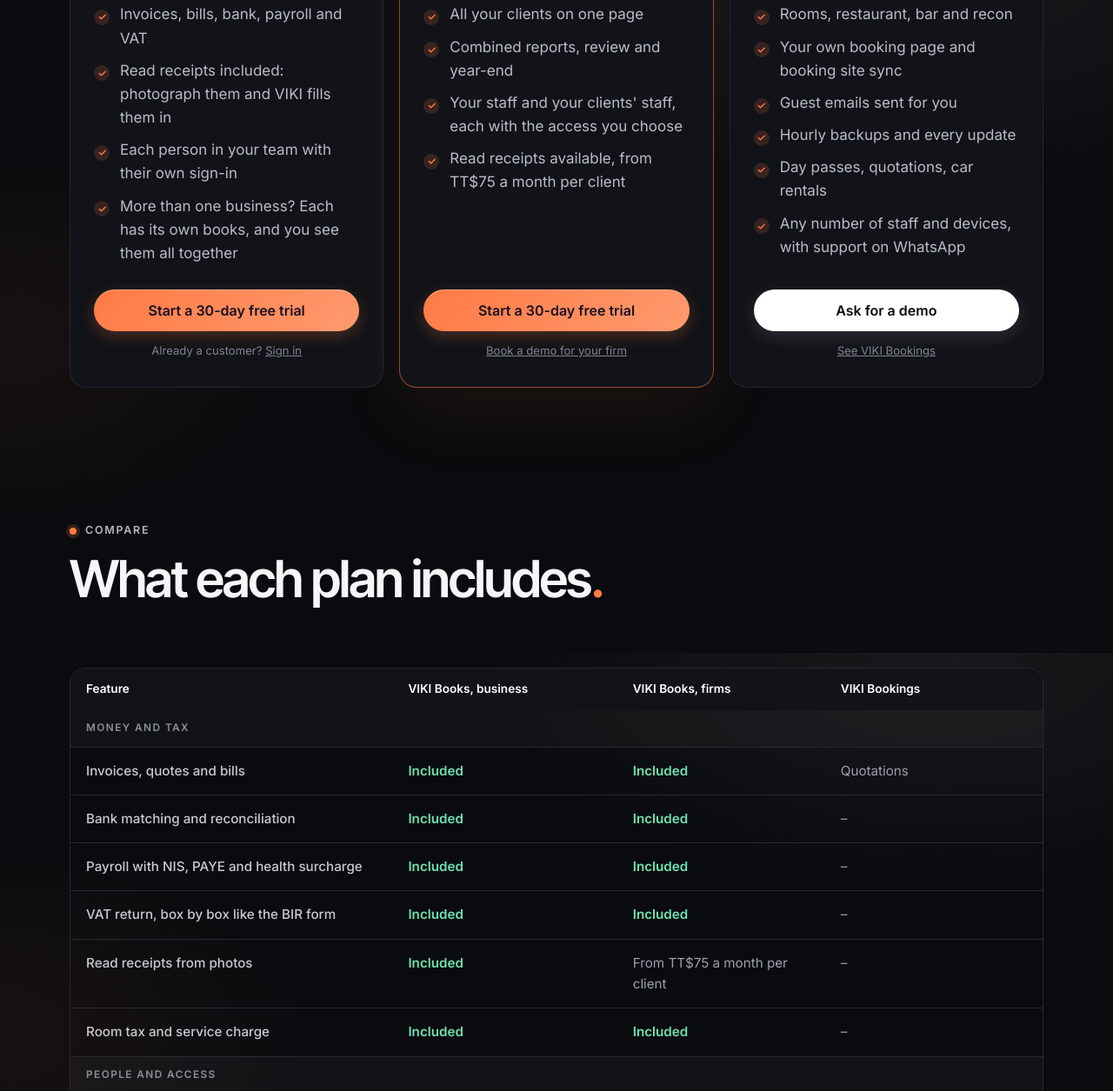
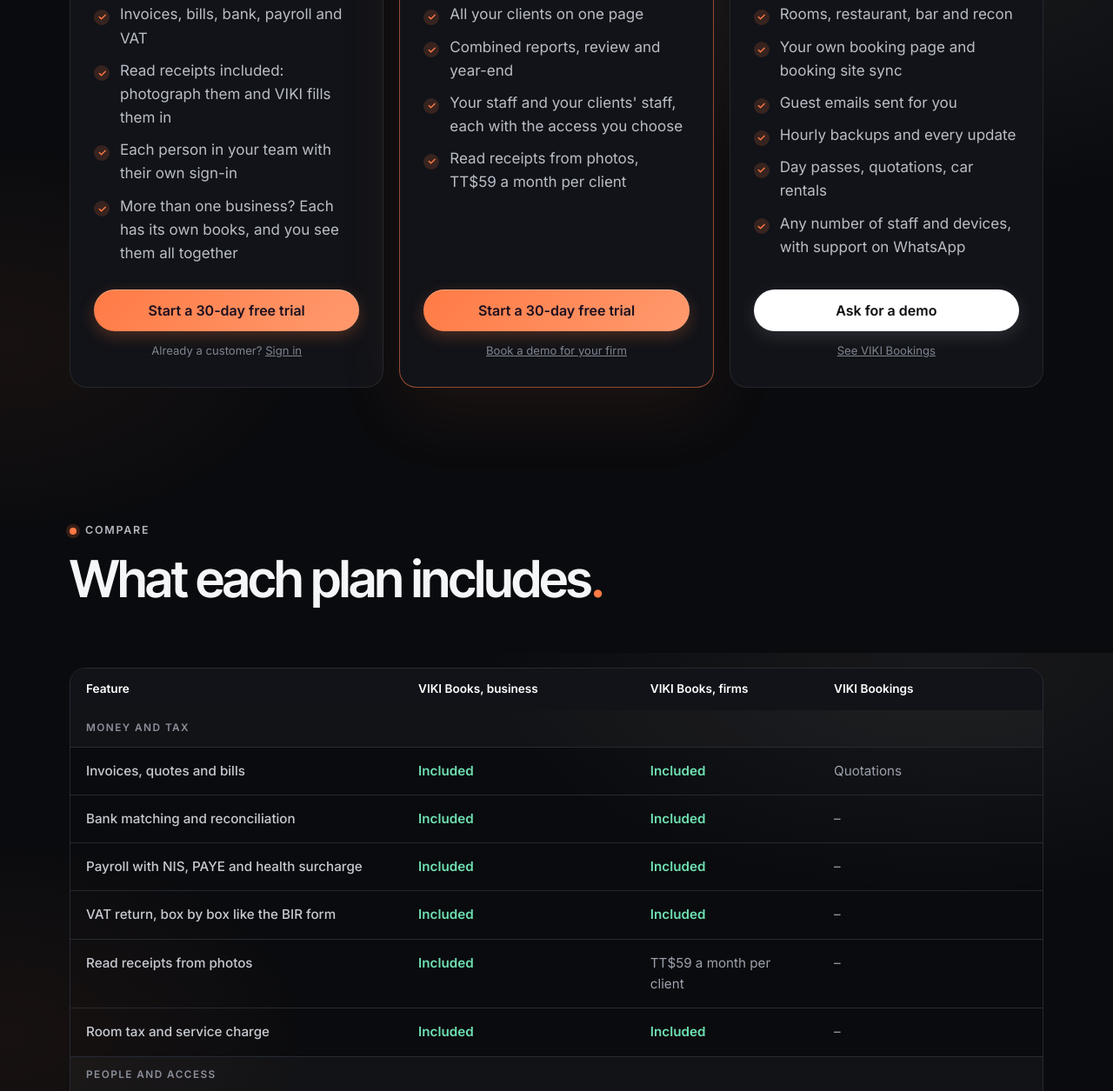
Before and after one commit to zionrusselltt-cmd/zionrusselltt-cmd.github.io, a plain HTML site: page pricing/index.html in a window 1280 px wide. Shown: the part 849-2104 px from the top of the page at 87% size. Drawn offline with Linux system fonts and the light colour scheme.

Commit message:
Read receipts for firms: TT$59 a month per client

```diff
--- a/pricing/index.html
+++ b/pricing/index.html
@@ -90,7 +90,7 @@
             <li>All your clients on one page</li>
             <li>Combined reports, review and year-end</li>
             <li>Your staff and your clients' staff, each with the access you choose</li>
-            <li>Read receipts available, from TT$75 a month per client</li>
+            <li>Read receipts from photos, TT$59 a month per client</li>
           </ul>
           <a class="btn btn--primary" href="https://books.vikisystems.live/#/signup">Start a 30-day free trial</a>
           <p class="fine"><a href="https://wa.me/18687877871?text=Hi%2C%20I%27m%20an%20accountant%20and%20I%27d%20like%20a%20demo%20of%20VIKI%20Books%20for%20my%20firm." target="_blank" rel="noopener">Book a demo for your firm</a></p>
@@ -132,7 +132,7 @@
             <tr><th scope="row">Bank matching and reconciliation</th><td class="y">Included</td><td class="y">Included</td><td>–</td></tr>
             <tr><th scope="row">Payroll with NIS, PAYE and health surcharge</th><td class="y">Included</td><td class="y">Included</td><td>–</td></tr>
             <tr><th scope="row">VAT return, box by box like the BIR form</th><td class="y">Included</td><td class="y">Included</td><td>–</td></tr>
-            <tr><th scope="row">Read receipts from photos</th><td class="y">Included</td><td>From TT$75 a month per client</td><td>–</td></tr>
+            <tr><th scope="row">Read receipts from photos</th><td class="y">Included</td><td>TT$59 a month per client</td><td>–</td></tr>
             <tr><th scope="row">Room tax and service charge</th><td class="y">Included</td><td class="y">Included</td><td>–</td></tr>
             <tr class="grp"><th colspan="4" scope="colgroup">People and access</th></tr>
             <tr><th scope="row">Own sign-in for each person</th><td class="y">Included</td><td class="y">Included</td><td class="y">Included</td></tr>
@@ -161,7 +161,7 @@
         <h2>Only if you want them<span class="o">.</span></h2>
       </div>
       <div class="addons2 reveal">
-        <div><b>Read receipts</b><p>Photograph your receipts and VIKI Books fills in the expenses and bills. Included in the business price.</p><span class="amt">From TT$75 a month per client, for firms</span></div>
+        <div><b>Read receipts</b><p>Photograph your receipts and VIKI Books fills in the expenses and bills. Included in the business price. For firms, your clients snap their receipts and your staff stop typing them up.</p><span class="amt">TT$59 a month per client, for firms</span></div>
         <div><b>Ask VIKI, the AI assistant</b><p>Ask questions about your books in plain words.</p><a class="amt link-arrow" href="../contact/">Ask us for the price</a></div>
       </div>
     </div>
```
